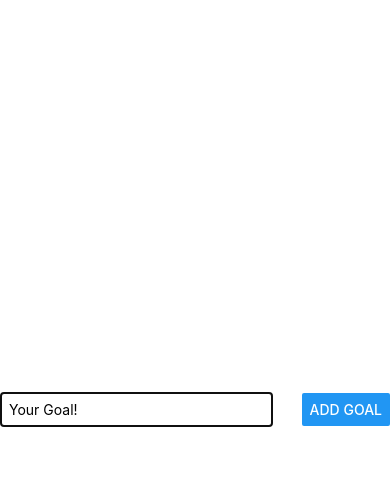
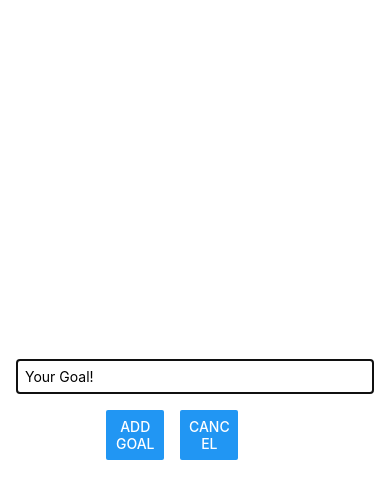
Before and after one commit to ciarancooke9/react_native_first_project, a React Native app: screen / in a window 390 px wide. Both pictures are taken after a click on the button "ADD NEW GOAL". Shown: the top 498 px of the page. Built offline with nearby package versions, Linux system fonts and the light colour scheme.

Commit message:
modal styled, cancelled not working yet

```diff
--- a/components/GoalInput.js
+++ b/components/GoalInput.js
@@ -22,7 +22,14 @@
           onChangeText={goalInputHandler}
           value={enteredGoalText}
         />
-        <Button title="Add Goal" onPress={addGoalHandler} />
+        <View style={styles.buttonContainer}>
+          <View style={styles.button}>
+            <Button title="Add Goal" onPress={addGoalHandler} />
+          </View>
+          <View style={styles.button}>
+            <Button title="Cancel" onPress={addGoalHandler} />
+          </View>
+        </View>
       </View>
     </Modal>
   );
@@ -33,18 +40,25 @@
 const styles = StyleSheet.create({
   inputContainer: {
     flex: 1,
-    flexDirection: "row",
-    justifyContent: "space-between",
+    justifyContent: "center",
     alignItems: "center",
     marginBottom: 24,
+    padding: 16,
     borderBottomWidth: 1,
     borderBottomColor: "lightgreen",
   },
   textInput: {
     borderWidth: 1,
     borderColor: "#ccccccc",
-    width: "70%",
-    marginRight: 8,
+    width: "100%",
     padding: 8,
   },
+  buttonContainer: {
+    marginTop: 16,
+    flexDirection: "row",
+  },
+  button: {
+    width: '30%',
+    marginHorizontal: 8,
+  }
 });
```
